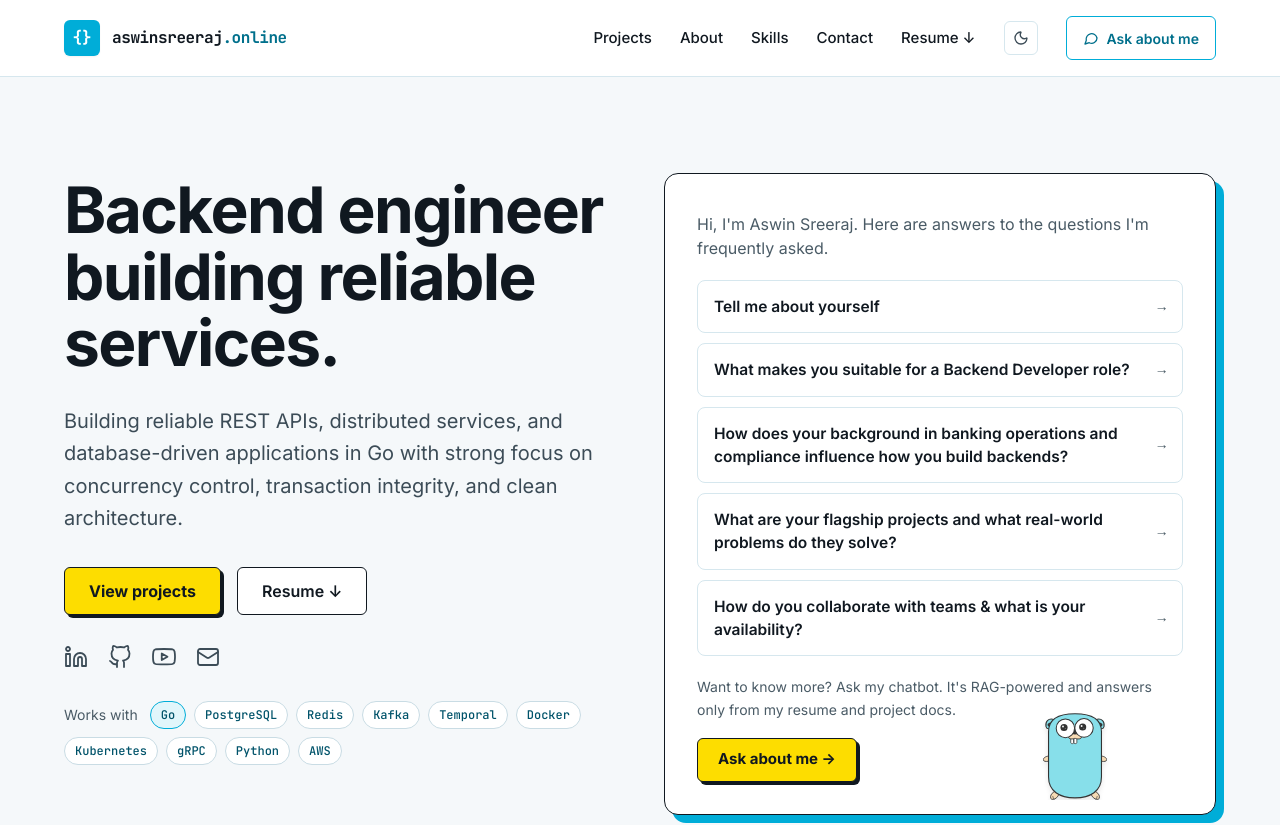
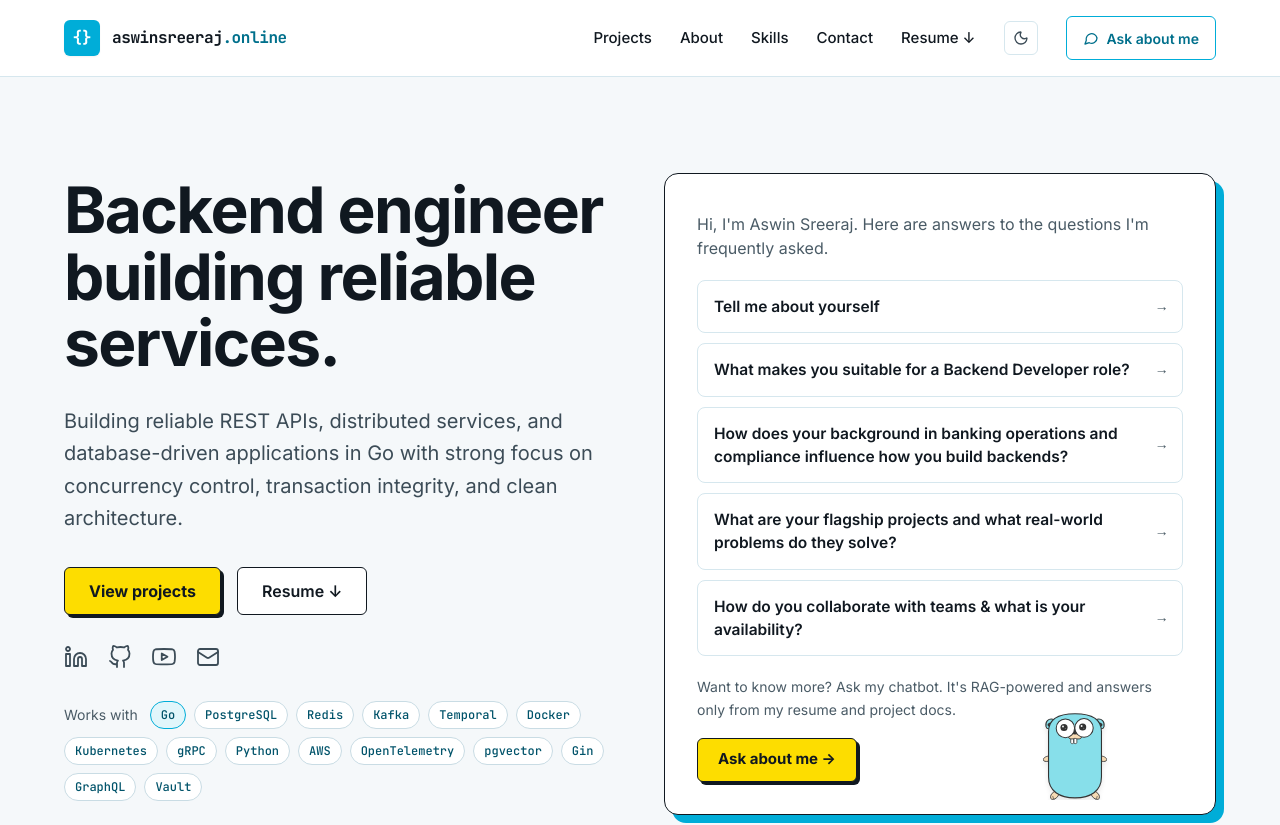
Before and after one commit to aswinsreeraj/portfolio, a React (Vite) app: page / in a window 1280 px wide. Shown: the top 825 px of the page. Built offline with nearby package versions, Linux system fonts and the light colour scheme.

Commit message:
feat(landing): expand works-with pills to top 15 backend skills

```diff
--- a/src/pages/LandingPage.tsx
+++ b/src/pages/LandingPage.tsx
@@ -31,7 +31,12 @@ export const LandingPage: React.FC<LandingPageProps> = ({
     'Kubernetes',
     'gRPC',
     'Python',
-    'AWS'
+    'AWS',
+    'OpenTelemetry',
+    'pgvector',
+    'Gin',
+    'GraphQL',
+    'Vault'
   ];
 
   return (
```
